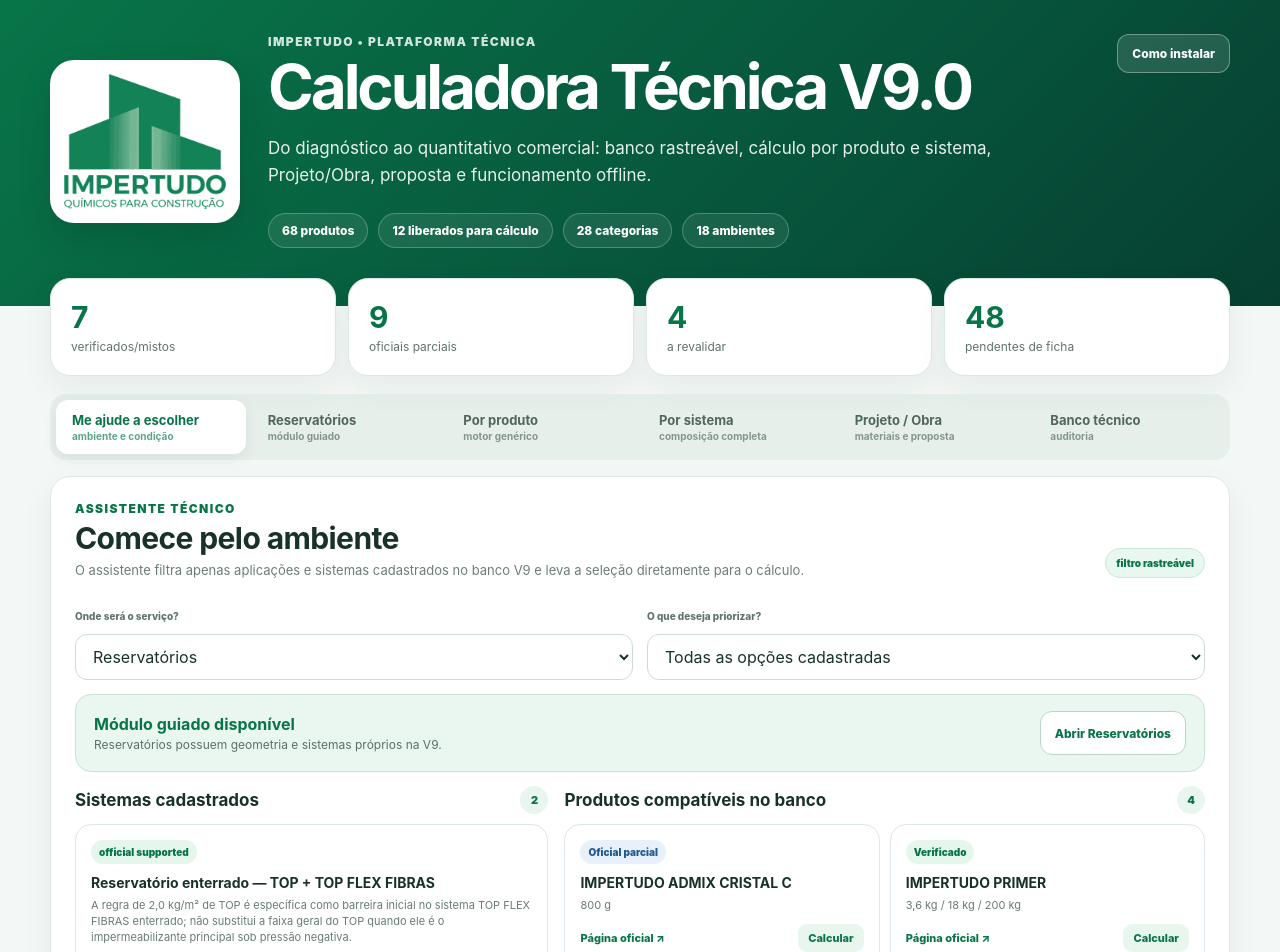
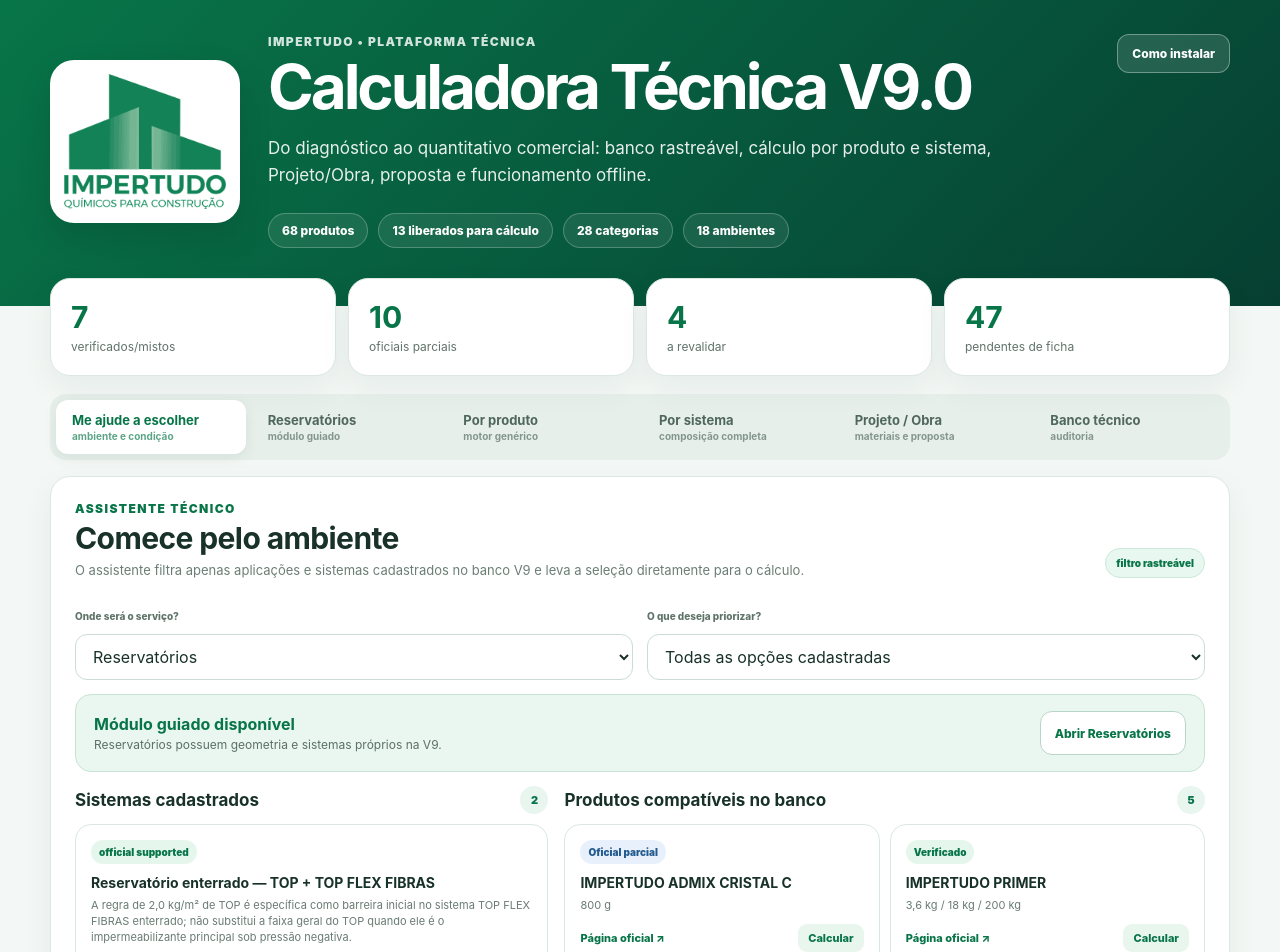
Before and after one commit to yanzinhomt18-max/impertudo-calculadora, a React (Vite) app in the folder v9/: page / in a window 1280 px wide. Shown: the top 952 px of the page. Built offline with nearby package versions, Linux system fonts and the light colour scheme.

Commit message:
V9 fase 3: tela por área/linear e consolidação por variante

```diff
--- a/v9/src/engine/consolidation.ts
+++ b/v9/src/engine/consolidation.ts
@@ -5,8 +5,11 @@
 import { assertCompatibleUnit, fromBaseQuantity, toBaseQuantity, type QuantityUnit } from './units'
 
 export interface ConsolidatedMaterial {
+  key: string
   productId: string
   productName: string
+  variantLabel?: string
+  packageTypeConstraint?: string
   minQuantity: number
   maxQuantity: number
   unit: QuantityUnit
@@ -41,9 +44,15 @@
   selectedTotal: number
 }
 
-function targetUnitForProduct(productId: string, sourceUnit: QuantityUnit): QuantityUnit {
-  const product = productsById.get(productId)
-  const compatible = product?.packages.find((pack) => {
+function filterPackages(productId: string, packageTypeConstraint?: string): PackageOption[] {
+  const packages = productsById.get(productId)?.packages ?? []
+  return packageTypeConstraint
+    ? packages.filter((pack) => pack.packageType === packageTypeConstraint)
+    : packages
+}
+
+function targetUnitForProduct(productId: string, sourceUnit: QuantityUnit, packageTypeConstraint?: string): QuantityUnit {
+  const compatible = filterPackages(productId, packageTypeConstraint).find((pack) => {
     try {
       assertCompatibleUnit(pack.unit, sourceUnit)
       return true
@@ -56,7 +65,10 @@
 
 export function consolidateCalculations(calculations: ProjectCalculation[]): ConsolidatedMaterial[] {
   const groups = new Map<string, {
+    productId: string
     productName: string
+    variantLabel?: string
+    packageTypeConstraint?: string
     sourceUnit: QuantityUnit
     minBase: number
     maxBase: number
@@ -68,17 +80,19 @@
     for (const material of calculation.materials) {
       const minBase = toBaseQuantity(material.minQuantity, material.unit)
       const maxBase = toBaseQuantity(material.maxQuantity, material.unit)
-      const existing = groups.get(material.productId)
-      if (existing && existing.family !== minBase.family) {
-        throw new Error(`O produto ${material.productName} apareceu com unidades incompatíveis no projeto.`)
-      }
+      const variant = material.variantKey ?? material.packageTypeConstraint ?? ''
+      const groupKey = `${material.productId}|${minBase.family}|${variant}`
+      const existing = groups.get(groupKey)
       if (existing) {
         existing.minBase += minBase.value
         existing.maxBase += maxBase.value
         existing.calculationIds.add(calculation.id)
       } else {
-        groups.set(material.productId, {
+        groups.set(groupKey, {
+          productId: material.productId,
           productName: material.productName,
+          variantLabel: material.variantLabel,
+          packageTypeConstraint: material.packageTypeConstraint,
           sourceUnit: material.unit,
           minBase: minBase.value,
           maxBase: maxBase.value,
@@ -89,21 +103,21 @@
     }
   }
 
-  return [...groups.entries()].map(([productId, group]) => {
-    const product = productsById.get(productId)
-    const unit = targetUnitForProduct(productId, group.sourceUnit)
+  return [...groups.entries()].map(([key, group]) => {
+    const unit = targetUnitForProduct(group.productId, group.sourceUnit, group.packageTypeConstraint)
     const minQuantity = fromBaseQuantity(group.minBase, unit)
     const maxQuantity = fromBaseQuantity(group.maxBase, unit)
-    const packages = product
-      ? calculatePackageRange(minQuantity, maxQuantity, unit, product.packages)
-      : []
-    const recommendedMix = product
-      ? optimizePackageMix(maxQuantity, unit, product.packages)
-      : null
+    const allowedPackages = filterPackages(group.productId, group.packageTypeConstraint)
+    const packages = calculatePackageRange(minQuantity, maxQuantity, unit, allowedPackages)
+    const recommendedMix = optimizePackageMix(maxQuantity, unit, allowedPackages)
+    const displayName = group.variantLabel ? `${group.productName} — ${group.variantLabel}` : group.productName
 
     return {
-      productId,
-      productName: group.productName,
+      key,
+      productId: group.productId,
+      productName: displayName,
+      variantLabel: group.variantLabel,
+      packageTypeConstraint: group.packageTypeConstraint,
       minQuantity,
       maxQuantity,
       unit,
@@ -116,9 +130,16 @@
 
 export function packageLabel(option: PackageOption | null, unit?: QuantityUnit): string {
   if (!option) return `Unidade técnica (${unit ?? ''})`.trim()
+  if (option.dimensions?.lengthM && option.dimensions?.widthM) {
+    const width = option.dimensions.widthM < 1
+      ? `${Math.round(option.dimensions.widthM * 100)} cm`
+      : `${option.dimensions.widthM} m`
+    return `Rolo ${width} × ${option.dimensions.lengthM} m`
+  }
   const labels: Record<string, string> = {
     box: 'Caixa', bucket: 'Balde', drum: 'Tambor', gallon: 'Galão',
-    can: 'Lata/Pote', roll: 'Rolo', cartridge: 'Cartucho', sausage: 'Sachê'
+    can: 'Lata/Pote', roll: 'Rolo', cartridge: 'Cartucho', sausage: 'Sachê',
+    bag: 'Saco', pail: 'Balde'
   }
   const type = option.packageType ? labels[option.packageType] ?? option.packageType : 'Embalagem'
   return `${type} ${option.quantity} ${option.unit}`
--- a/v9/src/engine/product.ts
+++ b/v9/src/engine/product.ts
@@ -1,5 +1,5 @@
 import { productsById, productDatabase } from '../db'
-import type { ProductRecord } from '../db/types'
+import type { PackageOption, ProductRecord } from '../db/types'
 import { applyWaste } from './geometry'
 import { calculatePackageRange, optimizePackageMix, type PackageCountResult, type PackageMixResult } from './packaging'
 import { parseConsumptionUnit } from './consumption'
@@ -27,12 +27,14 @@
 interface ModeRule {
   id: string
   label?: string
+  kind?: 'coverage_area' | 'coverage_linear' | 'concrete' | 'consumption'
   consumption?: number
   min?: number
   max?: number
   unit: string
   jointWidthMm?: number
   jointDepthMm?: number
+  packageType?: string
 }
 
 export interface ProductOption {
@@ -51,6 +53,7 @@
   jointWidthMm?: number
   jointDepthMm?: number
   concreteVolumeM3?: number
+  linearLengthM?: number
 }
 
 export interface ProductCalculationResult {
@@ -63,6 +66,8 @@
   areaWithWasteM2?: number
   wastePercent?: number
   concreteVolumeM3?: number
+  linearLengthM?: number
+  linearWithWasteM?: number
   minQuantity: number
   maxQuantity: number
   unit: QuantityUnit
@@ -70,6 +75,9 @@
   packages: PackageCountResult[]
   recommendedMix: PackageMixResult | null
   notes: string[]
+  variantKey?: string
+  variantLabel?: string
+  packageTypeConstraint?: string
 }
 
 function technicalOf(product: ProductRecord): Record<string, unknown> {
@@ -135,6 +143,15 @@
   return []
 }
 
+function supportedMode(mode: ModeRule): boolean {
+  if (mode.kind === 'coverage_area') return mode.unit === 'm2' && Boolean(mode.packageType)
+  if (mode.kind === 'coverage_linear') return mode.unit === 'm' && Boolean(mode.packageType)
+  if (mode.kind === 'concrete' || mode.id === 'concrete') return typeof mode.consumption === 'number' || typeof mode.min === 'number'
+  if (mode.id === 'joint') return typeof mode.consumption === 'number' && typeof mode.jointWidthMm === 'number' && typeof mode.jointDepthMm === 'number'
+  if (mode.id === 'area') return typeof mode.consumption === 'number' || typeof mode.min === 'number'
+  return false
+}
+
 export function isProductAutoCalculable(product: ProductRecord): boolean {
   if (!isReleasedStatus(product)) return false
   switch (product.calculationModel) {
@@ -150,7 +167,7 @@
     case 'joint_volume':
       return jointReference(product) !== null && product.packages.length > 0
     case 'multi_mode':
-      return modes(product).length > 0 && product.packages.length > 0
+      return modes(product).some(supportedMode) && product.packages.length > 0
     default:
       return false
   }
@@ -163,10 +180,15 @@
   return value as number
 }
 
+function normalizedWaste(value: number | undefined, defaultValue = 5): number {
+  const waste = Number.isFinite(value) ? Number(value) : defaultValue
+  if (waste < 0 || waste > 50) throw new Error('A margem de perda deve ficar entre 0% e 50%.')
+  return waste
+}
+
 function areaValues(input: ProductCalculationInput): { raw: number; waste: number; withWaste: number } {
   const raw = requirePositive(input.areaM2, 'Área')
-  const waste = Number.isFinite(input.wastePercent) ? Number(input.wastePercent) : 5
-  if (waste < 0 || waste > 50) throw new Error('A margem de perda deve ficar entre 0% e 50%.')
+  const waste = normalizedWaste(input.wastePercent)
   return { raw, waste, withWaste: applyWaste(raw, waste) }
 }
 
@@ -177,10 +199,15 @@
   return selected
 }
 
-function packageResult(product: ProductRecord, minQuantity: number, maxQuantity: number, unit: QuantityUnit) {
+function allowedPackages(product: ProductRecord, packageType?: string): PackageOption[] {
+  return packageType ? product.packages.filter((pack) => pack.packageType === packageType) : product.packages
+}
+
+function packageResult(product: ProductRecord, minQuantity: number, maxQuantity: number, unit: QuantityUnit, packageType?: string) {
+  const packages = allowedPackages(product, packageType)
   return {
-    packages: calculatePackageRange(minQuantity, maxQuantity, unit, product.packages),
-    recommendedMix: optimizePackageMix(maxQuantity, unit, product.packages)
+    packages: calculatePackageRange(minQuantity, maxQuantity, unit, packages),
+    recommendedMix: optimizePackageMix(maxQuantity, unit, packages)
   }
 }
 
@@ -294,15 +321,13 @@
   const volume = requirePositive(input.concreteVolumeM3, 'Volume de concreto')
   const min = typeof mode.min === 'number' ? mode.min : mode.consumption
   const max = typeof mode.max === 'number' ? mode.max : mode.consumption
-  if (typeof min !== 'number' || typeof max !== 'number' || min <= 0 || max <= 0 || max < min) {
-    throw new Error(`Dosagem por m³ não cadastrada corretamente para ${product.name}.`)
-  }
+  if (typeof min !== 'number' || typeof max !== 'number' || min <= 0 || max <= 0 || max < min) throw new Error(`Dosagem por m³ não cadastrada corretamente para ${product.name}.`)
   const normalized = mode.unit.toLowerCase().replace(/³/g, '3').replace(/\s/g, '')
   if (!normalized.includes('/m3')) throw new Error(`Unidade de dosagem ainda não suportada: ${mode.unit}`)
   const unit = parseConsumptionUnit(mode.unit)
   const minQuantity = roundQuantity(volume * min, 4)
   const maxQuantity = roundQuantity(volume * max, 4)
-  const packs = packageResult(product, minQuantity, maxQuantity, unit)
+  const packs = packageResult(product, minQuantity, maxQuantity, unit, mode.packageType)
   const range = min === max ? `${max} ${mode.unit}` : `${min} a ${max} ${mode.unit}`
   return {
     productId: product.id,
@@ -316,7 +341,64 @@
     unit,
     basisLabel: range,
     ...packs,
-    notes: [`Dosagem aplicada a ${volume} m³ de concreto. Conferir resistência, traço e especificação do projeto.`]
+    notes: [`Dosagem aplicada a ${volume} m³ de concreto. Conferir resistência, traço e especificação do projeto.`],
+    variantKey: mode.id,
+    variantLabel: mode.label,
+    packageTypeConstraint: mode.packageType
+  }
+}
+
+function coverageByArea(product: ProductRecord, input: ProductCalculationInput, mode: ModeRule): ProductCalculationResult {
+  const area = areaValues(input)
+  if (!mode.packageType) throw new Error('Variante comercial não cadastrada para cobertura por área.')
+  const packs = packageResult(product, area.withWaste, area.withWaste, 'm2', mode.packageType)
+  if (!packs.recommendedMix) throw new Error(`Embalagem por área não encontrada para ${product.name}.`)
+  return {
+    productId: product.id,
+    productName: product.name,
+    optionId: mode.id,
+    optionLabel: mode.label ?? 'Cobertura por área',
+    calculationModel: product.calculationModel,
+    rawAreaM2: area.raw,
+    areaWithWasteM2: area.withWaste,
+    wastePercent: area.waste,
+    minQuantity: area.withWaste,
+    maxQuantity: area.withWaste,
+    unit: 'm2',
+    basisLabel: 'Cobertura nominal em m²',
+    ...packs,
+    notes: ['A margem deve contemplar recortes e sobreposições exigidas pelo sistema.'],
+    variantKey: mode.id,
+    variantLabel: mode.label,
+    packageTypeConstraint: mode.packageType
+  }
+}
+
+function coverageByLinear(product: ProductRecord, input: ProductCalculationInput, mode: ModeRule): ProductCalculationResult {
+  const length = requirePositive(input.linearLengthM, 'Comprimento linear')
+  const waste = normalizedWaste(input.wastePercent)
+  const withWaste = applyWaste(length, waste)
+  if (!mode.packageType) throw new Error('Variante comercial não cadastrada para cobertura linear.')
+  const packs = packageResult(product, withWaste, withWaste, 'm', mode.packageType)
+  if (!packs.recommendedMix) throw new Error(`Embalagem linear não encontrada para ${product.name}.`)
+  return {
+    productId: product.id,
+    productName: product.name,
+    optionId: mode.id,
+    optionLabel: mode.label ?? 'Cobertura linear',
+    calculationModel: product.calculationModel,
+    linearLengthM: length,
+    linearWithWasteM: withWaste,
+    wastePercent: waste,
+    minQuantity: withWaste,
+    maxQuantity: withWaste,
+    unit: 'm',
+    basisLabel: 'Comprimento linear do reforço',
+    ...packs,
+    notes: ['A margem deve contemplar emendas, recortes e perdas de instalação.'],
+    variantKey: mode.id,
+    variantLabel: mode.label,
+    packageTypeConstraint: mode.packageType
   }
 }
 
@@ -324,23 +406,27 @@
   const all = modes(product)
   const mode = input.optionId ? all.find((item) => item.id === input.optionId) : all[0]
   if (!mode) throw new Error(`Modo de cálculo não encontrado para ${product.name}.`)
+  if (mode.kind === 'coverage_area') return coverageByArea(product, input, mode)
+  if (mode.kind === 'coverage_linear') return coverageByLinear(product, input, mode)
+  if (mode.kind === 'concrete' || mode.id === 'concrete') return concreteByDose(product, input, mode)
   if (mode.id === 'area') {
     const min = typeof mode.min === 'number' ? mode.min : mode.consumption
     const max = typeof mode.max === 'number' ? mode.max : mode.consumption
     if (typeof min !== 'number' || typeof max !== 'number') throw new Error('Consumo por área não cadastrado.')
-    return consumptionByArea(product, input, { id: mode.id, label: mode.label ?? 'Por área', min, max, unit: mode.unit })
+    const result = consumptionByArea(product, input, { id: mode.id, label: mode.label ?? 'Por área', min, max, unit: mode.unit })
+    return { ...result, variantKey: mode.id, variantLabel: mode.label, packageTypeConstraint: mode.packageType }
   }
   if (mode.id === 'joint') {
     const consumption = typeof mode.consumption === 'number' ? mode.consumption : mode.max
     if (typeof consumption !== 'number' || typeof mode.jointWidthMm !== 'number' || typeof mode.jointDepthMm !== 'number') throw new Error('Referência da junta não cadastrada.')
-    return jointByReference(product, input, {
+    const result = jointByReference(product, input, {
       widthMm: mode.jointWidthMm,
       depthMm: mode.jointDepthMm,
       consumption,
       unit: mode.unit
     })
+    return { ...result, optionId: mode.id, optionLabel: mode.label ?? 'Por junta', variantKey: mode.id, variantLabel: mode.label, packageTypeConstraint: mode.packageType }
   }
-  if (mode.id === 'concrete') return concreteByDose(product, input, mode)
   throw new Error(`Modo ${mode.id} ainda não suportado.`)
 }
 
--- a/v9/src/features/project/ProjectDashboard.tsx
+++ b/v9/src/features/project/ProjectDashboard.tsx
@@ -52,7 +52,7 @@
 
     <div className="projectColumns">
       <section className="projectBlock"><div className="sectionMiniHead"><h3>Cálculos da obra</h3><span>{project.calculations.length}</span></div>{project.calculations.length === 0 ? <div className="emptyState">Faça um cálculo em Reservatórios, Por Produto ou Por Sistema e adicione ao Projeto/Obra.</div> : project.calculations.map((calculation) => <article className="calculationCard" key={calculation.id}><div className="calculationHead"><div><small>{calculation.kind}</small><h4>{calculation.title}</h4>{calculation.subtitle && <p>{calculation.subtitle}</p>}</div><button onClick={() => removeCalculation(calculation.id)}>Remover</button></div><div className="calculationMetrics">{calculation.metrics.map((metric, index) => <span key={index}><b>{metric.value}</b>{metric.label}</span>)}</div></article>)}</section>
-      <section className="projectBlock"><div className="sectionMiniHead"><h3>Materiais consolidados</h3><span>{materials.length}</span></div>{materials.length === 0 ? <div className="emptyState">O quantitativo consolidado aparecerá aqui.</div> : materials.map((material) => <article className="materialCard" key={material.productId}><h4>{material.productName}</h4><p>Necessidade técnica: <b>{material.minQuantity === material.maxQuantity ? `${qty(material.maxQuantity)} ${material.unit}` : `${qty(material.minQuantity)} a ${qty(material.maxQuantity)} ${material.unit}`}</b></p>{material.recommendedMix?.items.length ? <div className="materialBuy"><span>Compra recomendada</span><strong>{material.recommendedMix.items.map((item) => `${item.count} × ${packageLabel(item.package)}`).join(' + ')}</strong><small>Sobra consolidada: {qty(material.recommendedMix.surplus)} {material.unit}</small></div> : <div className="contextNote">Embalagem comercial ainda não definida no banco.</div>}</article>)}</section>
+      <section className="projectBlock"><div className="sectionMiniHead"><h3>Materiais consolidados</h3><span>{materials.length}</span></div>{materials.length === 0 ? <div className="emptyState">O quantitativo consolidado aparecerá aqui.</div> : materials.map((material) => <article className="materialCard" key={material.key}><h4>{material.productName}</h4><p>Necessidade técnica: <b>{material.minQuantity === material.maxQuantity ? `${qty(material.maxQuantity)} ${material.unit}` : `${qty(material.minQuantity)} a ${qty(material.maxQuantity)} ${material.unit}`}</b></p>{material.recommendedMix?.items.length ? <div className="materialBuy"><span>Compra recomendada</span><strong>{material.recommendedMix.items.map((item) => `${item.count} × ${packageLabel(item.package)}`).join(' + ')}</strong><small>Sobra consolidada: {qty(material.recommendedMix.surplus)} {material.unit}</small></div> : <div className="contextNote">Embalagem comercial ainda não definida no banco.</div>}</article>)}</section>
     </div>
 
     <section className="proposalPanel"><div className="sectionMiniHead"><h3>Orçamento / proposta</h3><span>{lines.length} linha(s)</span></div>
--- a/v9/src/project/types.ts
+++ b/v9/src/project/types.ts
@@ -11,6 +11,9 @@
   maxQuantity: number
   unit: QuantityUnit
   notes?: string[]
+  variantKey?: string
+  variantLabel?: string
+  packageTypeConstraint?: string
 }
 export interface ProjectMetric { label: string; value: string }
 export interface ProjectCalculation {
```
Also changed, not shown: v9/src/data/verified-overrides-phase3.json (+1 -1 lines), v9/src/features/product/ProductCalculator.tsx (+24 -4 lines), 2 other files (tests, documents, lock files or other folders).
